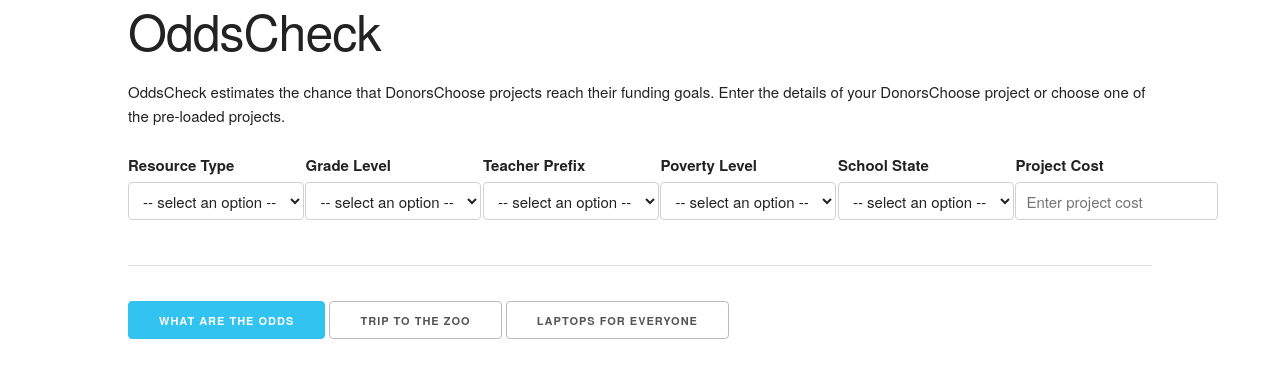
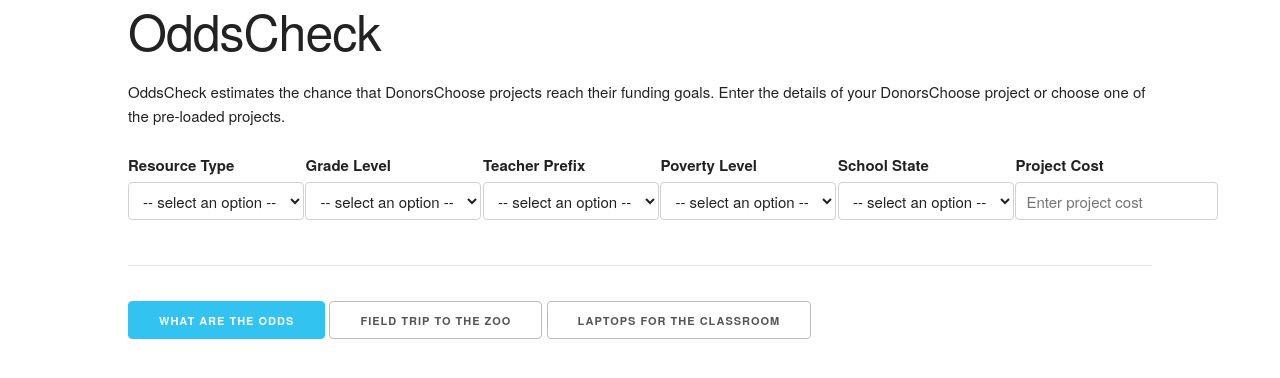
Before and after one commit to mattcbowers/oddscheck, a Python web app: template application/flaskexample/templates/go.html in a window 1280 px wide. Shown: the top 378 px of the page. Run offline with Jinja, Linux system fonts and the light colour scheme; the template is opened without the code that fills it, so the values that code supplies are empty.

Commit message:
Change prefil button names.

```diff
--- a/application/flaskexample/templates/master.html
+++ b/application/flaskexample/templates/master.html
@@ -133,8 +133,8 @@
         <hr/>
         <div class="row">
           <input class="button-primary" type="submit" value="what are the odds">
-          <button id="btn-prefil-a">trip to the zoo</button>
-          <button id="btn-prefil-b">laptops for everyone</button>
+          <button id="btn-prefil-a">field trip to the zoo</button>
+          <button id="btn-prefil-b">laptops for the classroom</button>
         </div>
         </form>
 
```
